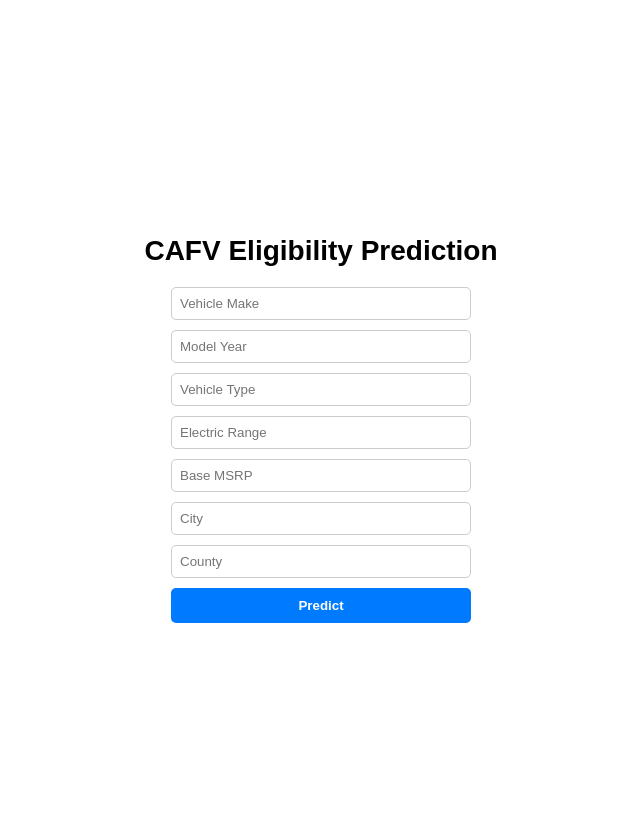
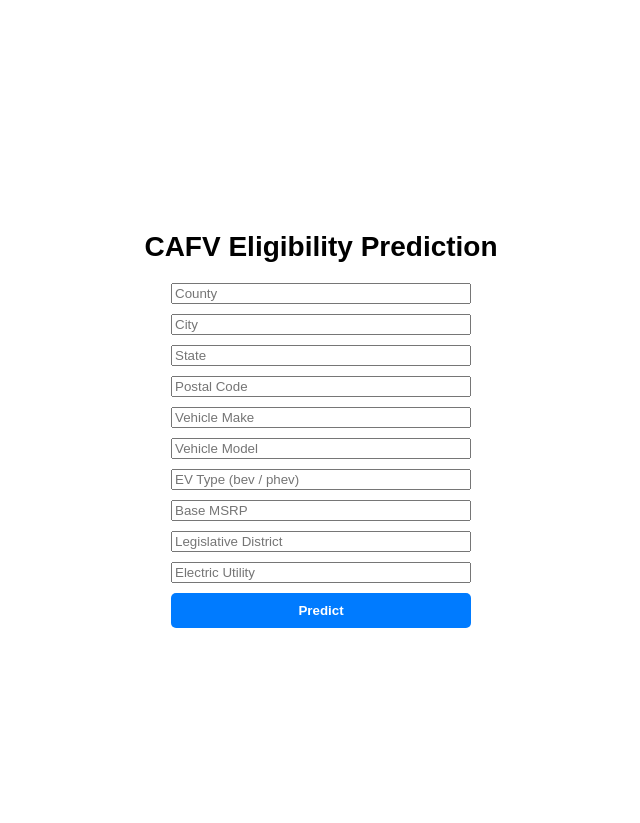
Before and after one commit to c-huiya/team_zebraflights, a Flask app: page / in a window 1280 px wide. Shown: the top 823 px of the page, without its empty margins (319-959 px from the left). Run offline with Flask 3, Linux system fonts and the light colour scheme.

Commit message:
edit form.html

```diff
--- a/ui/templates/form.html
+++ b/ui/templates/form.html
@@ -64,13 +64,19 @@
     <div class="center-container">
         <h1>CAFV Eligibility Prediction</h1>
         <form method="POST" action="/">
-            <input type="text" name="vehicle_make" placeholder="Vehicle Make" required>
-            <input type="text" name="model_year" placeholder="Model Year" required>
-            <input type="text" name="vehicle_type" placeholder="Vehicle Type" required>
-            <input type="text" name="electric_range" placeholder="Electric Range" required>
-            <input type="text" name="base_msrp" placeholder="Base MSRP" required>
-            <input type="text" name="city" placeholder="City" required>
-            <input type="text" name="county" placeholder="County" required>
+            <input name="county"                placeholder="County"                required>
+            <input name="city"                  placeholder="City"                  required>
+            <input name="state"                 placeholder="State"                 required>
+            <input name="postal_code"           placeholder="Postal Code"           required>
+
+            <input name="make"                  placeholder="Vehicle Make"          required>
+            <input name="model"                 placeholder="Vehicle Model"         required>
+            <input name="vehicle_type"          placeholder="EV Type (bev / phev)"  required>
+
+            <input name="base_msrp"             placeholder="Base MSRP"             required>
+            <input name="legislative_district"  placeholder="Legislative District"  required>
+
+            <input name="electric_utility"      placeholder="Electric Utility"      required>
             <button type="submit">Predict</button>
         </form>
         {% if error %}
```
